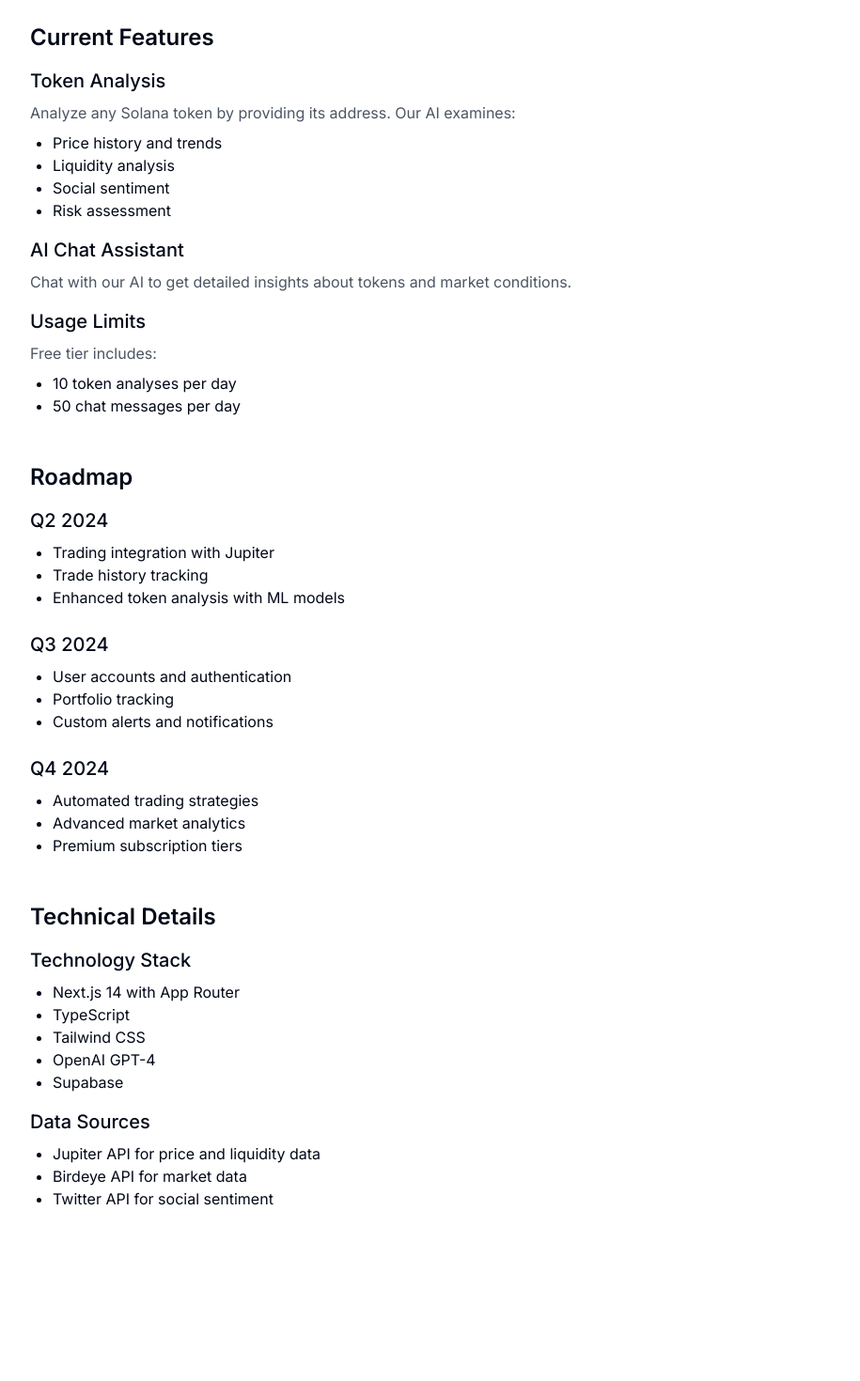
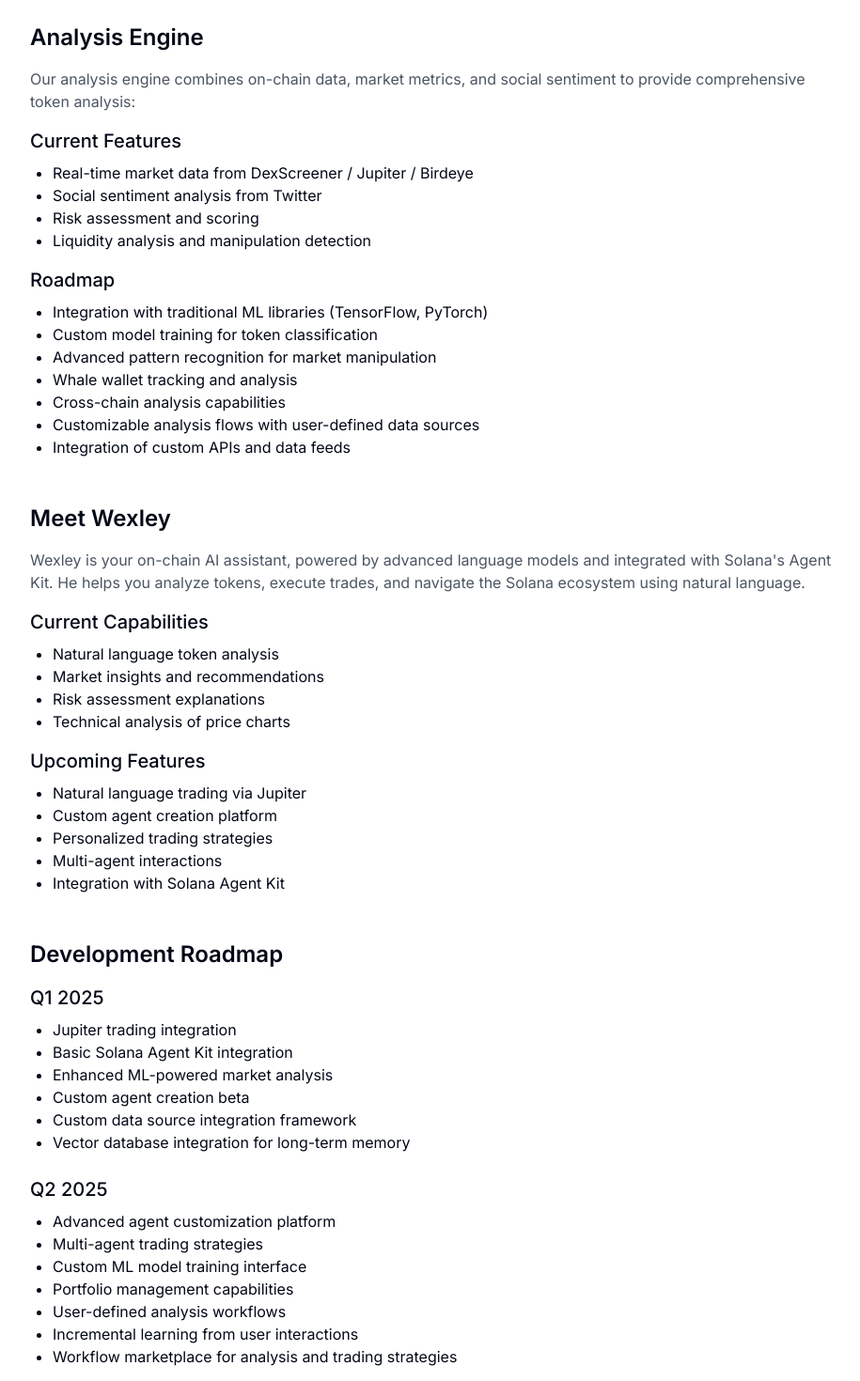
Before and after one commit to AgentisLabs/AEGIS-v0.1, a Next.js app: page /docs in a window 1280 px wide. Shown: the part 80-1550 px from the top of the page at 94% size, without its empty margins (176-1091 px from the left). Before the commit the page ends 1400 px from the top, so only its background shows below. Built offline with nearby package versions, Linux system fonts and the light colour scheme; no server answers.

Commit message:
added docs

```diff
--- a/app/docs/page.tsx
+++ b/app/docs/page.tsx
@@ -11,97 +11,138 @@
     <div className="max-w-4xl mx-auto px-4 py-8">
       <h1 className="text-4xl font-bold mb-8">Wexley AI Documentation</h1>
 
-      {/* Current Features */}
+      {/* Analysis Engine */}
       <section className="mb-12">
-        <h2 className="text-2xl font-semibold mb-4">Current Features</h2>
+        <h2 className="text-2xl font-semibold mb-4">Analysis Engine</h2>
         <div className="space-y-4">
+          <p className="text-gray-600">
+            Our analysis engine combines on-chain data, market metrics, and social sentiment to provide comprehensive token analysis:
+          </p>
           <div>
-            <h3 className="text-xl font-medium mb-2">Token Analysis</h3>
-            <p className="text-gray-600">
-              Analyze any Solana token by providing its address. Our AI examines:
-            </p>
+            <h3 className="text-xl font-medium mb-2">Current Features</h3>
             <ul className="list-disc ml-6 mt-2">
-              <li>Price history and trends</li>
-              <li>Liquidity analysis</li>
-              <li>Social sentiment</li>
-              <li>Risk assessment</li>
+              <li>Real-time market data from DexScreener / Jupiter / Birdeye</li>
+              <li>Social sentiment analysis from Twitter</li>
+              <li>Risk assessment and scoring</li>
+              <li>Liquidity analysis and manipulation detection</li>
             </ul>
           </div>
 
           <div>
-            <h3 className="text-xl font-medium mb-2">AI Chat Assistant</h3>
-            <p className="text-gray-600">
-              Chat with our AI to get detailed insights about tokens and market conditions.
-            </p>
-          </div>
-
-          <div>
-            <h3 className="text-xl font-medium mb-2">Usage Limits</h3>
-            <p className="text-gray-600">
-              Free tier includes:
-            </p>
+            <h3 className="text-xl font-medium mb-2">Roadmap</h3>
             <ul className="list-disc ml-6 mt-2">
-              <li>{DAILY_SEARCH_LIMIT} token analyses per day</li>
-              <li>{DAILY_MESSAGE_LIMIT} chat messages per day</li>
+              <li>Integration with traditional ML libraries (TensorFlow, PyTorch)</li>
+              <li>Custom model training for token classification</li>
+              <li>Advanced pattern recognition for market manipulation</li>
+              <li>Whale wallet tracking and analysis</li>
+              <li>Cross-chain analysis capabilities</li>
+              <li>Customizable analysis flows with user-defined data sources</li>
+              <li>Integration of custom APIs and data feeds</li>
             </ul>
           </div>
         </div>
       </section>
 
-      {/* Roadmap */}
+      {/* Wexley AI Assistant */}
       <section className="mb-12">
-        <h2 className="text-2xl font-semibold mb-4">Roadmap</h2>
-        <div className="space-y-6">
+        <h2 className="text-2xl font-semibold mb-4">Meet Wexley</h2>
+        <div className="space-y-4">
+          <p className="text-gray-600">
+            Wexley is your on-chain AI assistant, powered by advanced language models and integrated with Solana's Agent Kit.
+            He helps you analyze tokens, execute trades, and navigate the Solana ecosystem using natural language.
+          </p>
+
           <div>
-            <h3 className="text-xl font-medium mb-2">Q2 2024</h3>
-            <ul className="list-disc ml-6">
-              <li>Trading integration with Jupiter</li>
-              <li>Trade history tracking</li>
-              <li>Enhanced token analysis with ML models</li>
+            <h3 className="text-xl font-medium mb-2">Current Capabilities</h3>
+            <ul className="list-disc ml-6 mt-2">
+              <li>Natural language token analysis</li>
+              <li>Market insights and recommendations</li>
+              <li>Risk assessment explanations</li>
+              <li>Technical analysis of price charts</li>
             </ul>
           </div>
 
           <div>
-            <h3 className="text-xl font-medium mb-2">Q3 2024</h3>
-            <ul className="list-disc ml-6">
-              <li>User accounts and authentication</li>
-              <li>Portfolio tracking</li>
-              <li>Custom alerts and notifications</li>
-            </ul>
-          </div>
-
-          <div>
-            <h3 className="text-xl font-medium mb-2">Q4 2024</h3>
-            <ul className="list-disc ml-6">
-              <li>Automated trading strategies</li>
-              <li>Advanced market analytics</li>
-              <li>Premium subscription tiers</li>
+            <h3 className="text-xl font-medium mb-2">Upcoming Features</h3>
+            <ul className="list-disc ml-6 mt-2">
+              <li>Natural language trading via Jupiter</li>
+              <li>Custom agent creation platform</li>
+              <li>Personalized trading strategies</li>
+              <li>Multi-agent interactions</li>
+              <li>Integration with Solana Agent Kit</li>
             </ul>
           </div>
         </div>
       </section>
 
-      {/* Technical Details */}
+      {/* Development Roadmap */}
+      <section className="mb-12">
+        <h2 className="text-2xl font-semibold mb-4">Development Roadmap</h2>
+        <div className="space-y-6">
+          <div>
+            <h3 className="text-xl font-medium mb-2">Q1 2025</h3>
+            <ul className="list-disc ml-6">
+              <li>Jupiter trading integration</li>
+              <li>Basic Solana Agent Kit integration</li>
+              <li>Enhanced ML-powered market analysis</li>
+              <li>Custom agent creation beta</li>
+              <li>Custom data source integration framework</li>
+              <li>Vector database integration for long-term memory</li>
+            </ul>
+          </div>
+
+          <div>
+            <h3 className="text-xl font-medium mb-2">Q2 2025</h3>
+            <ul className="list-disc ml-6">
+              <li>Advanced agent customization platform</li>
+              <li>Multi-agent trading strategies</li>
+              <li>Custom ML model training interface</li>
+              <li>Portfolio management capabilities</li>
+              <li>User-defined analysis workflows</li>
+              <li>Incremental learning from user interactions</li>
+              <li>Workflow marketplace for analysis and trading strategies</li>
+            </ul>
+          </div>
+
+          <div>
+            <h3 className="text-xl font-medium mb-2">Q3 2025</h3>
+            <ul className="list-disc ml-6">
+              <li>Open source agent framework for custom agents</li>
+              <li>Advanced automated trading strategies</li>
+              <li>Cross-chain analysis and trading</li>
+              <li>Enterprise-grade agent deployment</li>
+              <li>Adaptive learning from trading outcomes</li>
+              <li>Personalized memory and learning patterns per agent</li>
+              <li>Multi-agent orchestration and collaboration</li>
+            </ul>
+          </div>
+        </div>
+      </section>
+
+      {/* Technical Stack */}
       <section>
-        <h2 className="text-2xl font-semibold mb-4">Technical Details</h2>
+        <h2 className="text-2xl font-semibold mb-4">Technical Stack</h2>
         <div className="space-y-4">
           <div>
-            <h3 className="text-xl font-medium mb-2">Technology Stack</h3>
+            <h3 className="text-xl font-medium mb-2">Core Technologies</h3>
             <ul className="list-disc ml-6">
               <li>Next.js 14 with App Router</li>
               <li>TypeScript</li>
-              <li>Tailwind CSS</li>
-              <li>OpenAI GPT-4</li>
-              <li>Supabase</li>
+              <li>OpenAI / Anthropic / Llama</li>
+              <li>Solana Agent Kit (in progress)</li>
+              <li>Jupiter SDK</li>
+              <li>TensorFlow.js (upcoming)</li>
             </ul>
           </div>
 
           <div>
             <h3 className="text-xl font-medium mb-2">Data Sources</h3>
             <ul className="list-disc ml-6">
-              <li>Jupiter API for price and liquidity data</li>
-              <li>Birdeye API for market data</li>
-              <li>Twitter API for social sentiment</li>
+              <li>DexScreener API</li>
+              <li>Jupiter API</li>
+              <li>Birdeye API</li>
+              <li>Twitter API</li>
+              <li>On-chain data via RPC</li>
             </ul>
           </div>
         </div>
--- a/app/page.tsx
+++ b/app/page.tsx
@@ -110,28 +110,28 @@
   const features = [
     {
       title: "Token Analysis Engine",
-      description: "Advanced AI-powered analysis of Solana tokens and their metrics.",
+      description: "AI-powered analysis of Solana tokens and their metrics.",
       header: <BentoImage src="/images/box-1.png" alt="Token Analysis Engine" />,
       className: "md:col-span-2",
       icon: <IconGraph className="h-4 w-4 text-neutral-500" />,
     },
     {
-      title: "Execute with natural language (beta)",
-      description: "Dexley is a trading assistant with a natural language interface.",
+      title: "Execute with natural language (coming soon)",
+      description: "Wexley facilitates blockchain operations with a natural language interface.",
       header: <BentoImage src="/images/box-2.png" alt="Risk Assessment" />,
       className: "md:col-span-1",
       icon: <IconBrain className="h-4 w-4 text-neutral-500" />,
     },
     {
       title: "Market Intelligence",
-      description: "Deep insights into market trends and token performance.",
+      description: "Deep insights into market trends, social sentiment & token performance.",
       header: <BentoImage src="/images/box-3.png" alt="Market Intelligence" />,
       className: "md:col-span-1",
       icon: <IconChartCandle className="h-4 w-4 text-neutral-500" />,
     },
     {
       title: "AI Trading Assistant",
-      description: "Interactive AI guidance for informed trading decisions.",
+      description: "Wexley is your all in one on-chain assistant. From chart analysis to executing advanced trading strategies",
       header: <BentoImage src="/images/box-4.png" alt="AI Trading Assistant" />,
       className: "md:col-span-2",
       icon: <IconCoin className="h-4 w-4 text-neutral-500" />,
```
